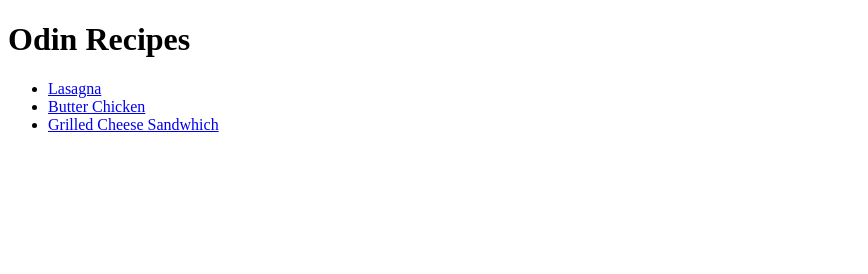
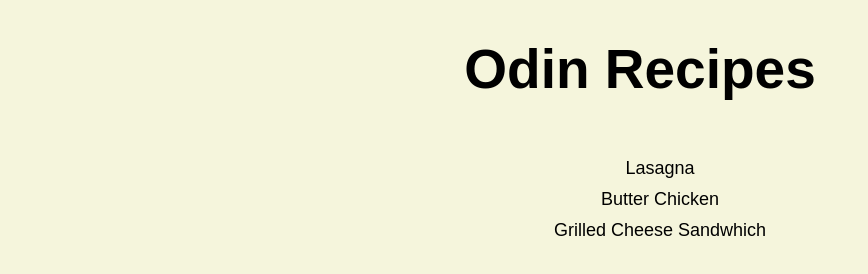
Before and after one commit to ShahibHassan/odin-recipes, a plain HTML site: page index.html in a window 1280 px wide. Shown: the whole page, without its empty margins (0-868 px from the left). Drawn offline with Linux system fonts and the light colour scheme.

Commit message:
added css to html

```diff
--- a/index.html
+++ b/index.html
@@ -4,16 +4,17 @@
     <meta charset="UTF-8">
     <meta name="viewport" content="width=device-width, initial-scale=1.0">
     <title>Odin Recipes</title>
+    <link rel="stylesheet" href="style.css">
 </head>
 <body>
     <h1>Odin Recipes</h1>
 
-    <ul>
-        <li><a href="../recipes/lasagna.html">Lasagna</a></li>
+    <ul id = "recipe-list">
+        <li class="recipes"><a href="../recipes/lasagna.html">Lasagna</a></li>
 
-        <li><a href="../recipes/butterchicken.html">Butter Chicken</a></li>
+        <li class="recipes"><a href="../recipes/butterchicken.html">Butter Chicken</a></li>
 
-        <li><a href="../recipes/grilledcheese.html">Grilled Cheese Sandwhich</a></li>
+        <li class="recipes"><a href="../recipes/grilledcheese.html">Grilled Cheese Sandwhich</a></li>
     </ul>
 
 </body>
--- /dev/null
+++ b/style.css
@@ -0,0 +1,32 @@
+* {
+    background-color: beige;
+    font-family: sans-serif,serif;
+}
+
+h1 {
+    text-align: center;
+    font-size: 55px;
+    font-weight: 600;
+    padding-bottom: 20px;
+}
+
+a {
+    text-decoration: none;
+    color: black;
+    font-size: 18px;
+}
+
+a:hover{
+    font-weight: 900;
+    color: black;
+    text-decoration: underline 3px red;
+}
+
+#recipe-list {
+    list-style-type: none;
+    text-align: center;
+}
+
+.recipes{
+    padding-bottom: 10px;
+}
```
